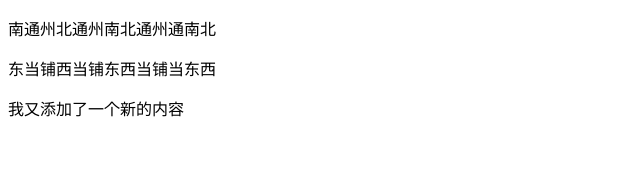
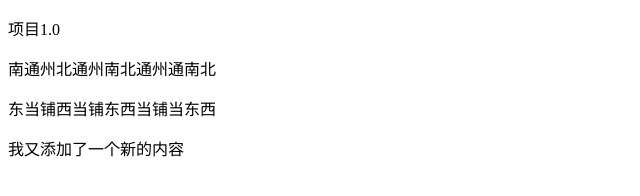
Before and after one commit to johnnicolas/githubstudy, a plain HTML site: page index.html in a window 1280 px wide. Shown: the whole page, without its empty margins (0-640 px from the left). Drawn offline with Linux system fonts and the light colour scheme.

Commit message:
项目1.0

```diff
--- a/index.html
+++ b/index.html
@@ -7,6 +7,7 @@
     <title>Document</title>
 </head>
 <body>
+    <p>项目1.0</p>
     <p>南通州北通州南北通州通南北</p>
     <p>东当铺西当铺东西当铺当东西</p>
     <p>我又添加了一个新的内容</p>
```
